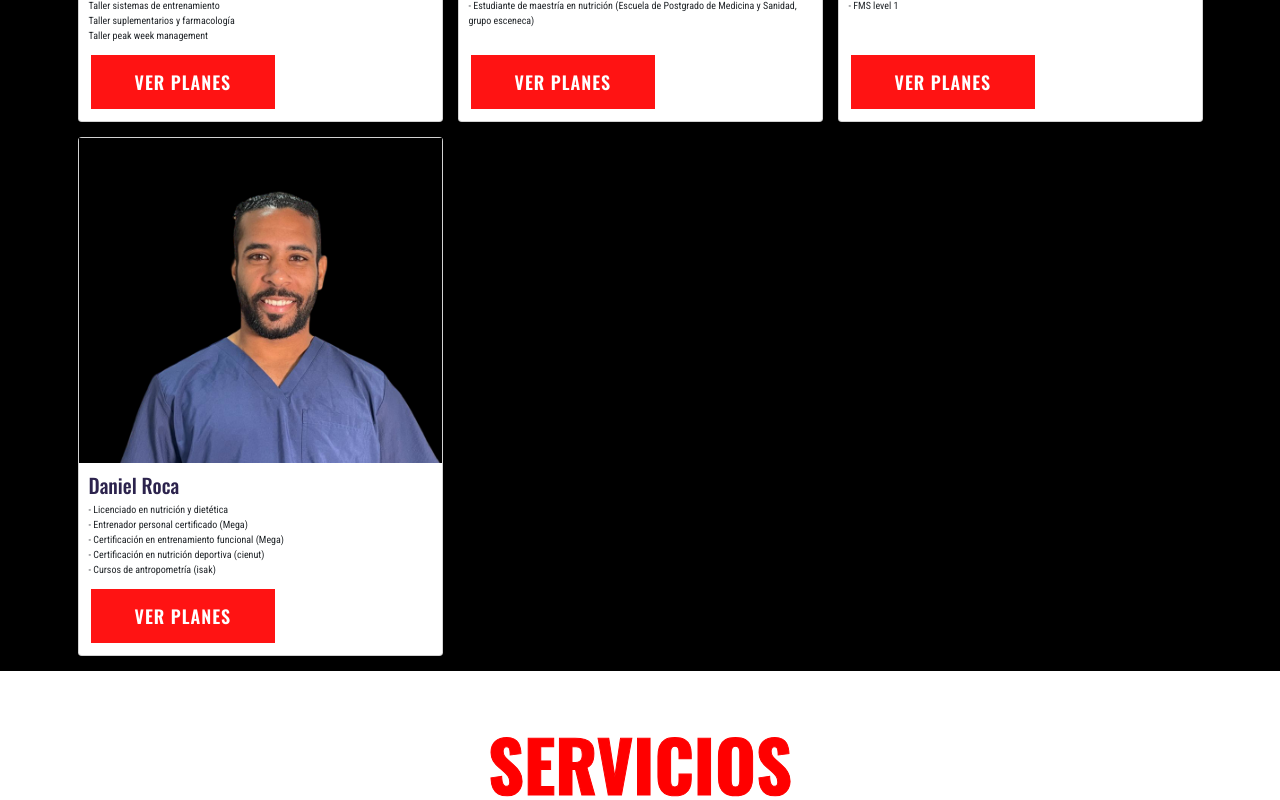
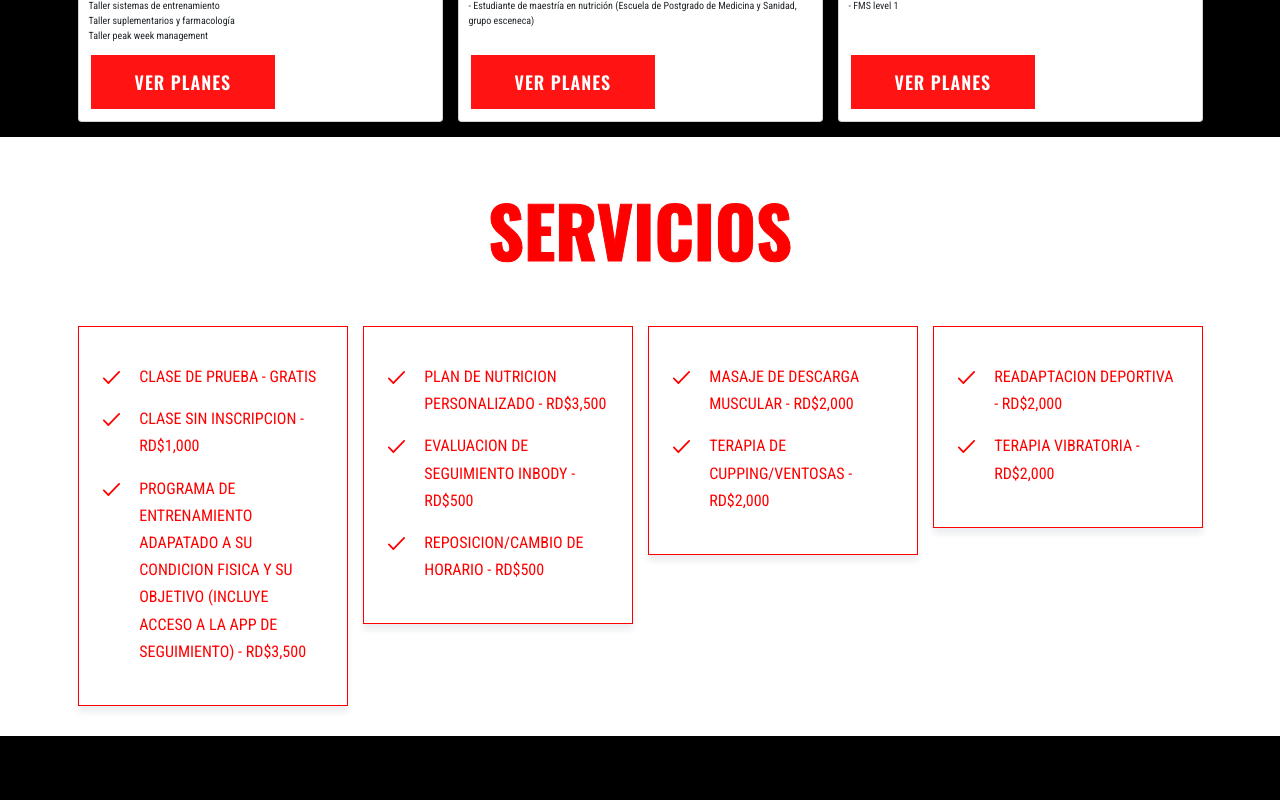
Before and after one commit to masterfermin02/cristal-page, a Next.js app: page / in a window 1280 px wide. Shown: the part 2100-2900 px from the top of the page. Built offline with nearby package versions, Linux system fonts and the light colour scheme.

Commit message:
Remove coach daniel

```diff
--- a/app/Components/OurTeam.tsx
+++ b/app/Components/OurTeam.tsx
@@ -107,36 +107,6 @@ const TeamSection = forwardRef(({ seePlanCristalClick, ref }: OurTeamProps) => {
                             </div>
                         </div>
                     </div>
-                    <div className="col-lg-4 col-md-6 col-sm-12 mt-4">
-                        <div className="card h-100 shadow-sm">
-                            <div style={{ position: 'relative', width: '100%', height: '325px', backgroundColor: 'black' }}>
-                                <Image
-                                        src="/../assets/img/team/daniel.png"
-                                        alt="Daniel coach"
-                                        layout='fill'
-                                        objectFit='cover'
-                                         objectPosition='top'
-                                    />
-                            </div>
-                            <div className="card-body d-flex flex-column">
-                                <h2>Daniel Roca</h2>
-                                <div className="card-text flex-grow-1">
-                                    <ul>
-                                        <li>- Licenciado en nutrición y dietética </li>
-                                        <li>- Entrenador personal certificado (Mega)</li>
-                                        <li>- Certificación en entrenamiento funcional (Mega)</li>
-                                        <li>- Certificación en nutrición deportiva (cienut)</li>
-                                        <li>- Cursos de antropometría (isak)</li>
-                                    </ul>
-                                </div>
-                                <div className="mt-3">
-                                    <div className="btn-group">
-                                        <a href={`https://wa.me/+18092815102?text=${DEFAULT_WHATSAPP_MESSAGE}`} className="btn btn-sm btn-outline-secondary">Ver planes</a>
-                                    </div>
-                                </div>
-                            </div>
-                        </div>
-                    </div>
                 </div>
             </div>
         </section>
```
